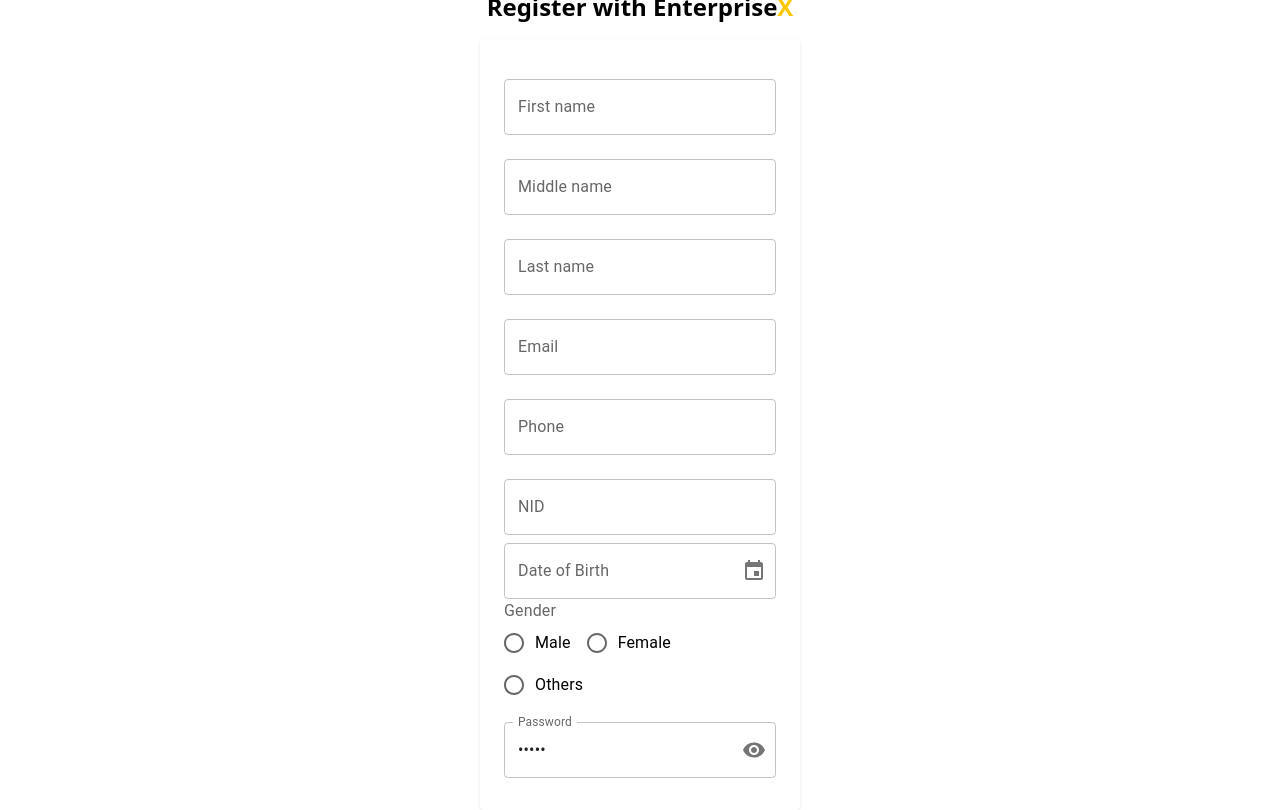
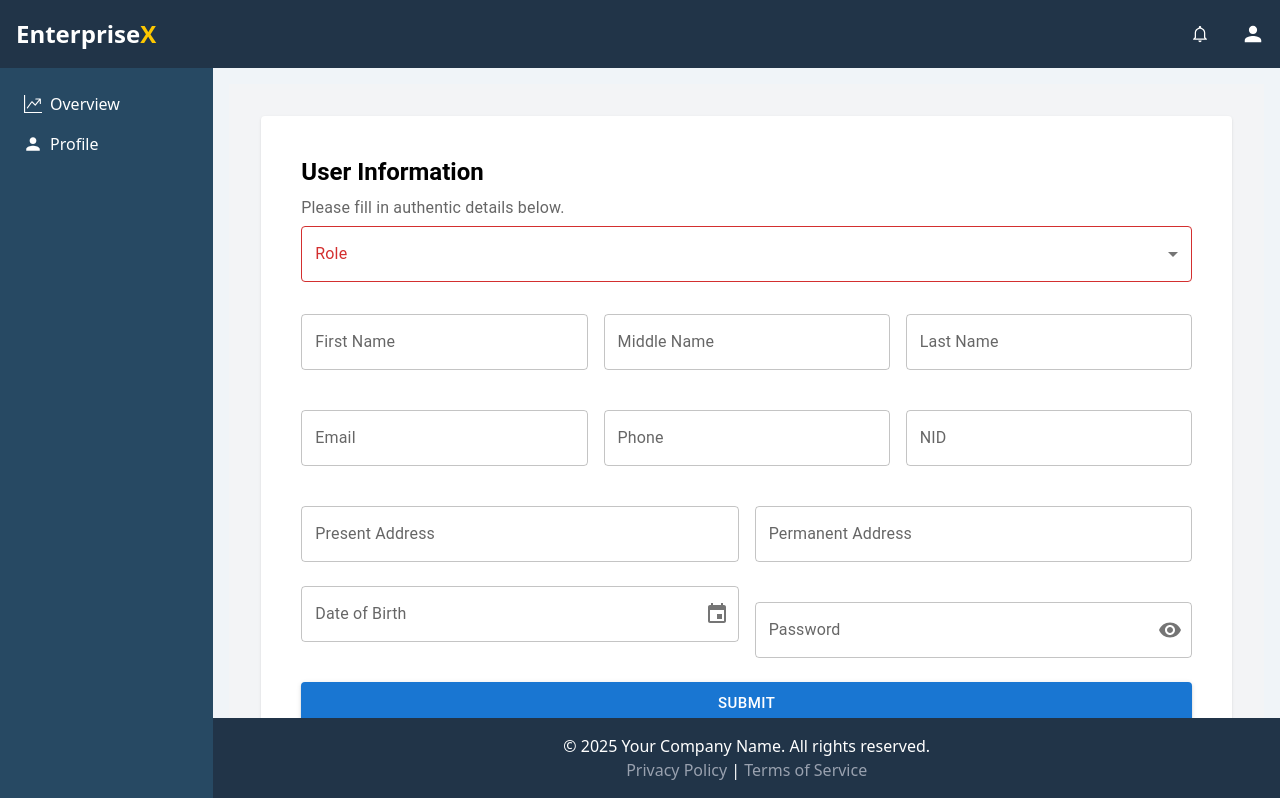
Before and after one commit to mkiuzzal01/EnterpriseX-b2b-client, a React (Vite) app: page /register in a window 1280 px wide. Built offline with nearby package versions, Linux system fonts and the light colour scheme.

Commit message:
update registration page

```diff
--- a/src/pages/Login.tsx
+++ b/src/pages/Login.tsx
@@ -1,7 +1,8 @@
-import { useForm, type SubmitHandler } from "react-hook-form";
 import TextInput from "../utils/input-fields/TextInput";
 import { Button } from "@mui/material";
 import { Link } from "react-router-dom";
+import type { SubmitHandler } from "react-hook-form";
+import ReusableForm from "../shared/ReusableFrom";
 
 type FormValues = {
   email: string;
@@ -9,47 +10,44 @@ type FormValues = {
 };
 
 const Login = () => {
-  const { control, handleSubmit } = useForm<FormValues>();
-
   const onSubmit: SubmitHandler<FormValues> = (data) => {
     console.log(data);
     if (data.email === "demo@gmail.com" && data.password === "12345") {
       alert("Login successful!");
+    } else {
+      alert("Invalid credentials");
     }
   };
 
   return (
-    <form onSubmit={handleSubmit(onSubmit)}>
     <div className="flex flex-col items-center justify-center h-screen bg-gray-100">
-        <h1 className="text-2xl font-bold">
-          {" "}
       <h1 className="text-2xl font-bold mb-4">
         Login with Enterprise<span className="text-yellow-400">X</span>
       </h1>
-        </h1>
+
       <div className="w-80 bg-white p-6 rounded shadow">
+        <ReusableForm
+          onSubmit={onSubmit}
+          defaultValues={{ email: "demo@gmail.com", password: "12345" }}
+        >
           <TextInput
             name="email"
-            defaultValue="demo@gmail.com"
             label="Email"
             type="email"
             variant="standard"
             placeholder="Enter your email"
-            control={control}
             required
           />
           <TextInput
             name="password"
             label="Password"
             type="password"
-            defaultValue="12345"
             variant="standard"
             placeholder="Enter your password"
-            control={control}
             required
           />
-          <div className="text-sm">
-            <Link to={"/"}>forget password?</Link>
+          <div className="text-sm mb-2">
+            <Link to={"/"}>Forget password?</Link>
           </div>
           <Button
             type="submit"
@@ -57,7 +55,7 @@ const Login = () => {
             color="primary"
             sx={{
               width: "100%",
-              marginTop: "16px",
+              marginTop: "8px",
               backgroundColor: "#1E40AF",
               boxShadow: "none",
               "&:hover": {
@@ -75,9 +73,9 @@ const Login = () => {
               </Link>
             </p>
           </div>
+        </ReusableForm>
       </div>
     </div>
-    </form>
   );
 };
 
--- a/src/pages/Registration.tsx
+++ b/src/pages/Registration.tsx
@@ -1,7 +1,11 @@
-import { useForm } from "react-hook-form";
+/* eslint-disable @typescript-eslint/no-explicit-any */
+import { useEffect, useState } from "react";
+import { Box, Typography, Button } from "@mui/material";
+import Grid from "@mui/material/Grid";
 import TextInput from "../utils/input-fields/TextInput";
 import DateInput from "../utils/input-fields/DateInput";
-import RadioInput from "../utils/input-fields/RadioInput";
+import SelectInputField from "../utils/input-fields/SelectInputField";
+import ReusableForm from "../shared/ReusableFrom";
 
 type RegistrationProps = {
   password?: string;
@@ -28,103 +32,128 @@ type RegistrationProps = {
 };
 
 const Registration = () => {
-  const { control, handleSubmit } = useForm<RegistrationProps>();
+  const [role, setRole] = useState<string>("");
+  const [isSeller, setIsSeller] = useState<boolean>(false);
+
+  useEffect(() => {
+    setIsSeller(role === "Seller");
+  }, [role]);
 
   const onSubmit = (data: RegistrationProps) => {
-    console.log(data);
+    console.log("Form Data:", data);
     alert("Registration successful!");
   };
+
   return (
-    <div>
-      <form onSubmit={handleSubmit(onSubmit)}>
-        <div className="flex flex-col justify-center items-center h-screen">
-          <div>
-            <h1 className="text-2xl font-bold mb-4">
-              Register with Enterprise<span className="text-yellow-400">X</span>
-            </h1>
-          </div>
-          <div className="bg-white p-6 rounded shadow w-80">
+    <Box className="flex flex-col items-center p-4 sm:p-8 bg-gray-100 min-h-screen">
+      <ReusableForm onSubmit={onSubmit}>
+        <Box className="w-full max-w-6xl bg-white p-6 sm:p-10 rounded shadow">
+          <Typography variant="h5" fontWeight="bold" gutterBottom>
+            User Information
+          </Typography>
+          <Typography variant="body1" color="textSecondary" gutterBottom>
+            Please fill in authentic details below.
+          </Typography>
+
+          <Box mb={2}>
+            <SelectInputField
+              name="role"
+              label="Role"
+              options={["Admin", "Seller"]}
+              requiredMessage="Select a role"
+              onChange={(value) => setRole(value)}
+            />
+          </Box>
+
+          <Grid container spacing={2}>
+            <Grid size={{ xs: 12, md: 4 }}>
+              <TextInput name="firstName" label="First Name" required />
+            </Grid>
+            <Grid size={{ xs: 12, md: 4 }}>
+              <TextInput name="middleName" label="Middle Name" required />
+            </Grid>
+            <Grid size={{ xs: 12, md: 4 }}>
+              <TextInput name="lastName" label="Last Name" required />
+            </Grid>
+            <Grid size={{ xs: 12, md: 4 }}>
+              <TextInput name="email" label="Email" type="email" required />
+            </Grid>
+            <Grid size={{ xs: 12, md: 4 }}>
+              <TextInput name="phone" label="Phone" type="tel" required />
+            </Grid>
+            <Grid size={{ xs: 12, md: 4 }}>
+              <TextInput name="nid" label="NID" type="number" required />
+            </Grid>
+            {isSeller && (
+              <>
+                <Grid size={{ xs: 12, md: 4 }}>
+                  <SelectInputField
+                    name="paymentMethod"
+                    label="Payment Method"
+                    options={["Bank Transfer", "Mobile Banking"]}
+                    requiredMessage="Payment method is required"
+                  />
+                </Grid>
+                <Grid size={{ xs: 12, md: 4 }}>
+                  <SelectInputField
+                    name="bankName"
+                    label="Bank Name"
+                    options={["DBBL", "City Bank", "Brac Bank"]}
+                    requiredMessage="Bank name is required"
+                  />
+                </Grid>
+                <Grid size={{ xs: 12, md: 4 }}>
                   <TextInput
-              name="firstName"
-              label="First name"
+                    name="accountNumber"
+                    label="Account Number"
                     type="text"
-              variant="outlined"
-              placeholder="Enter yor first name"
-              control={control}
-            />
-            <TextInput
-              name="middleName"
-              label="Middle name"
-              type="text"
-              variant="outlined"
-              placeholder="Enter your middle name"
-              control={control}
-            />
-            <TextInput
-              name="lastName"
-              label="Last name"
-              type="text"
-              variant="outlined"
-              placeholder="Enter your last name"
-              control={control}
-            />
-            <TextInput
-              name="email"
-              label="Email"
-              type="email"
-              variant="outlined"
-              placeholder="Enter your email"
-              control={control}
-            />
-
-            <TextInput
-              name="phone"
-              label="Phone"
-              type="tel"
-              variant="outlined"
-              placeholder="Enter your phone number"
-              control={control}
-            />
-
-            <TextInput
-              name="nid"
-              label="NID"
-              type="text"
-              variant="outlined"
-              placeholder="Enter your NID number"
-              control={control}
-            />
-            <DateInput
-              name="dateOfBirth"
-              label="Date of Birth"
-              control={control}
                     required
                   />
-            <RadioInput
-              name="gender"
-              label="Gender"
-              control={control}
+                </Grid>
+              </>
+            )}
+            <Grid size={{ xs: 12, md: 6 }}>
+              <TextInput
+                name="presentAddress"
+                label="Present Address"
                 required
-              options={[
-                { label: "Male", value: "male" },
-                { label: "Female", value: "female" },
-                { label: "Others", value: "other" },
-              ]}
               />
+            </Grid>
+            <Grid size={{ xs: 12, md: 6 }}>
+              <TextInput
+                name="permanentAddress"
+                label="Permanent Address"
+                required
+              />
+            </Grid>
+            <Grid size={{ xs: 12, md: 6 }}>
+              <DateInput name="dateOfBirth" label="Date of Birth" required />
+            </Grid>
 
+            <Grid size={{ xs: 12, md: 6 }}>
               <TextInput
                 name="password"
-              defaultValue="12345"
                 label="Password"
                 type="password"
-              variant="outlined"
                 placeholder="Enter your password"
-              control={control}
               />
-          </div>
-        </div>
-      </form>
-    </div>
+            </Grid>
+
+            <Grid size={{ xs: 12, md: 12 }}>
+              <Button
+                type="submit"
+                variant="contained"
+                color="primary"
+                fullWidth
+                size="large"
+              >
+                Submit
+              </Button>
+            </Grid>
+          </Grid>
+        </Box>
+      </ReusableForm>
+    </Box>
   );
 };
 
--- /dev/null
+++ b/src/shared/ReusableFrom.tsx
@@ -0,0 +1,23 @@
+/* eslint-disable @typescript-eslint/no-explicit-any */
+import React from "react";
+import { FormProvider, useForm } from "react-hook-form";
+import type { SubmitHandler } from "react-hook-form";
+
+type FormProps = {
+  children: React.ReactNode;
+  onSubmit: SubmitHandler<any>;
+  defaultValues?: Record<string, any>;
+};
+
+const ReusableForm = ({ children, onSubmit, defaultValues }: FormProps) => {
+  const methods = useForm({ defaultValues });
+  const { handleSubmit } = methods;
+
+  return (
+    <FormProvider {...methods}>
+      <form onSubmit={handleSubmit(onSubmit)}>{children}</form>
+    </FormProvider>
+  );
+};
+
+export default ReusableForm;
--- a/src/utils/input-fields/DateInput.tsx
+++ b/src/utils/input-fields/DateInput.tsx
@@ -1,5 +1,5 @@
 /* eslint-disable @typescript-eslint/no-explicit-any */
-import { Controller } from "react-hook-form";
+import { Controller, useFormContext } from "react-hook-form";
 import { DatePicker } from "@mui/x-date-pickers/DatePicker";
 import { LocalizationProvider } from "@mui/x-date-pickers/LocalizationProvider";
 import { AdapterDayjs } from "@mui/x-date-pickers/AdapterDayjs";
@@ -8,7 +8,6 @@ import dayjs, { Dayjs } from "dayjs";
 type DateInputProps = {
   name: string;
   label?: string;
-  control: any;
   required?: boolean;
   fullWidth?: boolean;
 };
@@ -16,10 +15,11 @@ type DateInputProps = {
 const DateInput = ({
   name,
   label,
-  control,
   required = false,
   fullWidth = true,
 }: DateInputProps) => {
+  const { control } = useFormContext();
+
   return (
     <LocalizationProvider dateAdapter={AdapterDayjs}>
       <Controller
--- a/src/utils/input-fields/RadioInput.tsx
+++ b/src/utils/input-fields/RadioInput.tsx
@@ -7,7 +7,7 @@ import {
   RadioGroup,
   FormHelperText,
 } from "@mui/material";
-import { Controller } from "react-hook-form";
+import { Controller, useFormContext } from "react-hook-form";
 
 type Option = {
   label: string;
@@ -17,7 +17,6 @@ type Option = {
 type RadioInputProps = {
   name: string;
   label: string;
-  control: any;
   options: Option[];
   required?: boolean;
 };
@@ -25,10 +24,11 @@ type RadioInputProps = {
 const RadioInput = ({
   name,
   label,
-  control,
   options,
   required = false,
 }: RadioInputProps) => {
+  const { control } = useFormContext();
+
   return (
     <FormControl component="fieldset" fullWidth>
       <FormLabel component="legend">{label}</FormLabel>
--- /dev/null
+++ b/src/utils/input-fields/SelectInputField.tsx
@@ -0,0 +1,73 @@
+"use client";
+import React from "react";
+import {
+  FormControl,
+  InputLabel,
+  Select,
+  MenuItem,
+  FormHelperText,
+} from "@mui/material";
+import { Controller, useFormContext } from "react-hook-form";
+
+type SelectInputFieldProps = {
+  label: string;
+  name: string;
+  options: string[];
+  defaultValue?: string;
+  requiredMessage?: string;
+  disabled?: boolean;
+  onChange?: (value: string) => void;
+};
+
+const SelectInputField: React.FC<SelectInputFieldProps> = ({
+  label,
+  name,
+  options,
+  defaultValue = "",
+  requiredMessage,
+  disabled = false,
+  onChange,
+}) => {
+  const { control } = useFormContext();
+  const labelId = `${name}-label`;
+
+  return (
+    <FormControl fullWidth disabled={disabled} error={!!requiredMessage}>
+      <InputLabel id={labelId}>{label}</InputLabel>
+      <Controller
+        name={name}
+        control={control}
+        defaultValue={defaultValue}
+        rules={requiredMessage ? { required: requiredMessage } : {}}
+        render={({ field, fieldState }) => (
+          <>
+            <Select
+              {...field}
+              labelId={labelId}
+              label={label}
+              value={field.value || ""}
+              onChange={(event) => {
+                const selectedValue = event.target.value;
+                field.onChange(selectedValue);
+                onChange?.(selectedValue);
+              }}
+            >
+              {options.map((option) => (
+                <MenuItem key={option} value={option}>
+                  {option}
+                </MenuItem>
+              ))}
+            </Select>
+            {fieldState.error && (
+              <FormHelperText sx={{ color: "error.main" }}>
+                {fieldState.error.message}
+              </FormHelperText>
+            )}
+          </>
+        )}
+      />
+    </FormControl>
+  );
+};
+
+export default SelectInputField;
--- a/src/utils/input-fields/TextInput.tsx
+++ b/src/utils/input-fields/TextInput.tsx
@@ -1,59 +1,58 @@
-/* eslint-disable @typescript-eslint/no-explicit-any */
+"use client";
+import { useState } from "react";
 import { TextField, IconButton, InputAdornment } from "@mui/material";
 import { Visibility, VisibilityOff } from "@mui/icons-material";
-import React from "react";
-import { Controller } from "react-hook-form";
+import { Controller, useFormContext } from "react-hook-form";
 
 type TextInputProps = {
   name: string;
-  label?: string;
-  control: any;
+  label: string;
+  placeholder?: string;
+  type?: string;
+  variant?: "outlined" | "standard" | "filled";
+  required?: boolean;
   defaultValue?: string;
-  variant?: "outlined" | "standard" | "filled";
-  type?: string;
-  placeholder?: string;
-  required?: boolean;
   fullWidth?: boolean;
 };
 
 const TextInput = ({
   name,
   label,
-  control,
+  placeholder,
+  type = "text",
   variant = "outlined",
-  type = "text",
+  required = false,
   defaultValue = "",
-  placeholder,
-  required = false,
   fullWidth = true,
 }: TextInputProps) => {
-  const [showPassword, setShowPassword] = React.useState(false);
+  const { control } = useFormContext();
+  const [showPassword, setShowPassword] = useState(false);
 
-  const handleTogglePassword = () => setShowPassword((prev) => !prev);
+  const isPassword = type === "password";
 
-  const isPasswordType = type === "password";
+  const toggleVisibility = () => setShowPassword((prev) => !prev);
 
   return (
     <Controller
       name={name}
       control={control}
       rules={{ required }}
+      defaultValue={defaultValue}
       render={({ field, fieldState }) => (
         <TextField
           {...field}
           label={label}
-          defaultValue={defaultValue}
+          placeholder={placeholder}
+          type={isPassword && !showPassword ? "password" : "text"}
           variant={variant}
-          type={isPasswordType && !showPassword ? "password" : "text"}
-          placeholder={placeholder}
           fullWidth={fullWidth}
+          margin="normal"
           error={!!fieldState.error}
-          helperText={fieldState.error ? "This field is required" : ""}
-          margin="normal"
+          helperText={fieldState.error ? `${label} is required` : ""}
           InputProps={{
-            endAdornment: isPasswordType && (
+            endAdornment: isPassword && (
               <InputAdornment position="end">
-                <IconButton onClick={handleTogglePassword} edge="end">
+                <IconButton onClick={toggleVisibility} edge="end">
                   {showPassword ? <VisibilityOff /> : <Visibility />}
                 </IconButton>
               </InputAdornment>
```
Also changed, not shown: src/route/mainRoute.tsx (+4 -4 lines). Lines whose indentation alone changed are shown as unchanged.
